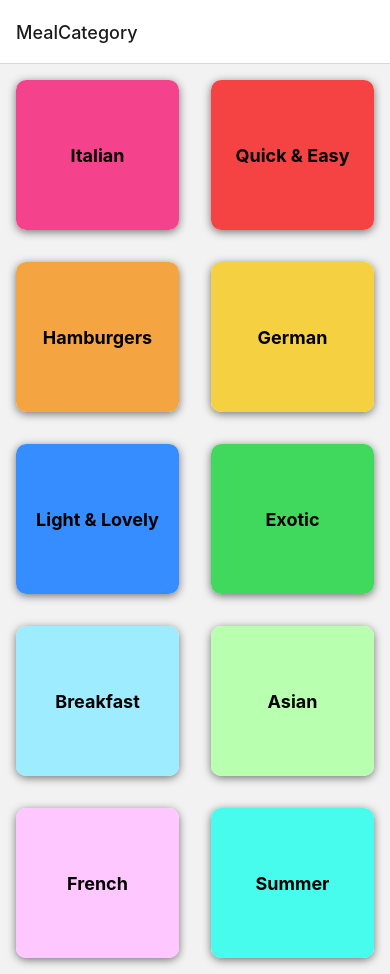
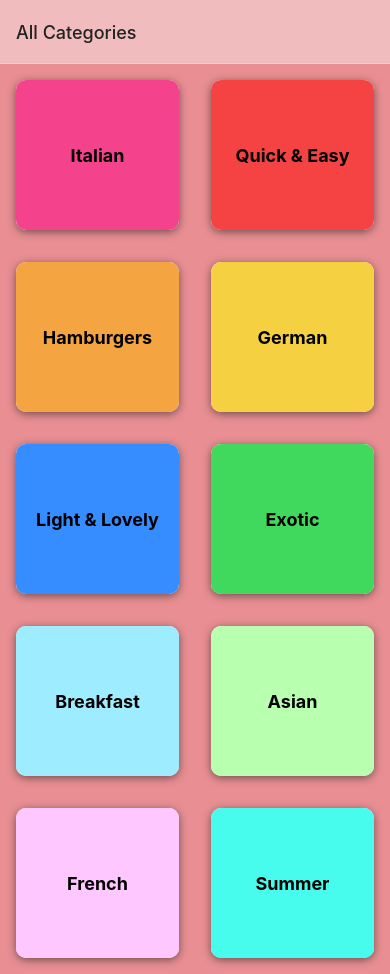
Before and after one commit to eunjitech/foody, a React Native app: screen / in a window 390 px wide. Built offline with nearby package versions, Linux system fonts and the light colour scheme.

Commit message:
6-101: 네비게이션바 스타일링

```diff
--- a/App.js
+++ b/App.js
@@ -41,15 +41,35 @@ export default function App() {
       <StatusBar style="auto" />
 
       <NavigationContainer>
-        <SafeAreaView style={{ flex: 1 }}>
-          <Stack.Navigator initialRouteName="MealCategory">
+        <SafeAreaView style={{ flex: 1, backgroundColor: "#f1bcbe" }}>
+          <Stack.Navigator
+            initialRouteName="MealCategory"
+            screenOptions={{
+              cardStyle: {
+                backgroundColor: "#e98f93",
+              },
+            }}
+          >
+            <Stack.Group
+              screenOptions={{
+                headerStyle: { backgroundColor: "#f1bcbe" },
+              }}
+            >
               <Stack.Screen
                 name="MealCategory"
                 component={CategoriesScreen}
+                options={{
+                  title: "All Categories",
+                  headerTintColor: "#222",
+                  cardStyle: {
+                    backgroundColor: "#e98f93",
+                  },
+                }}
                 initial
                 screen
               />
               <Stack.Screen name="MealOverView" component={MealsOverView} />
+            </Stack.Group>
           </Stack.Navigator>
         </SafeAreaView>
       </NavigationContainer>
```
Lines whose indentation alone changed are shown as unchanged.
